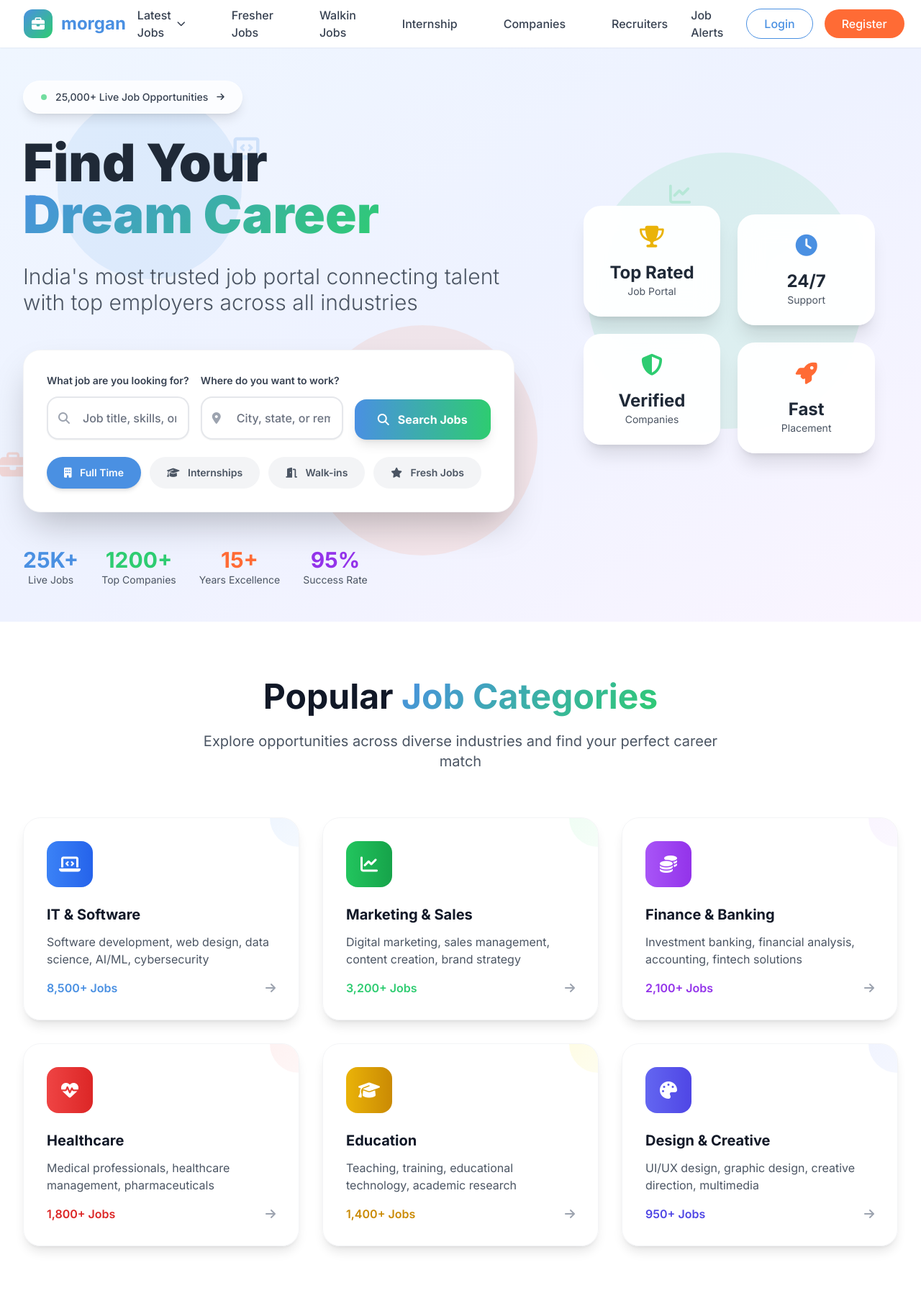
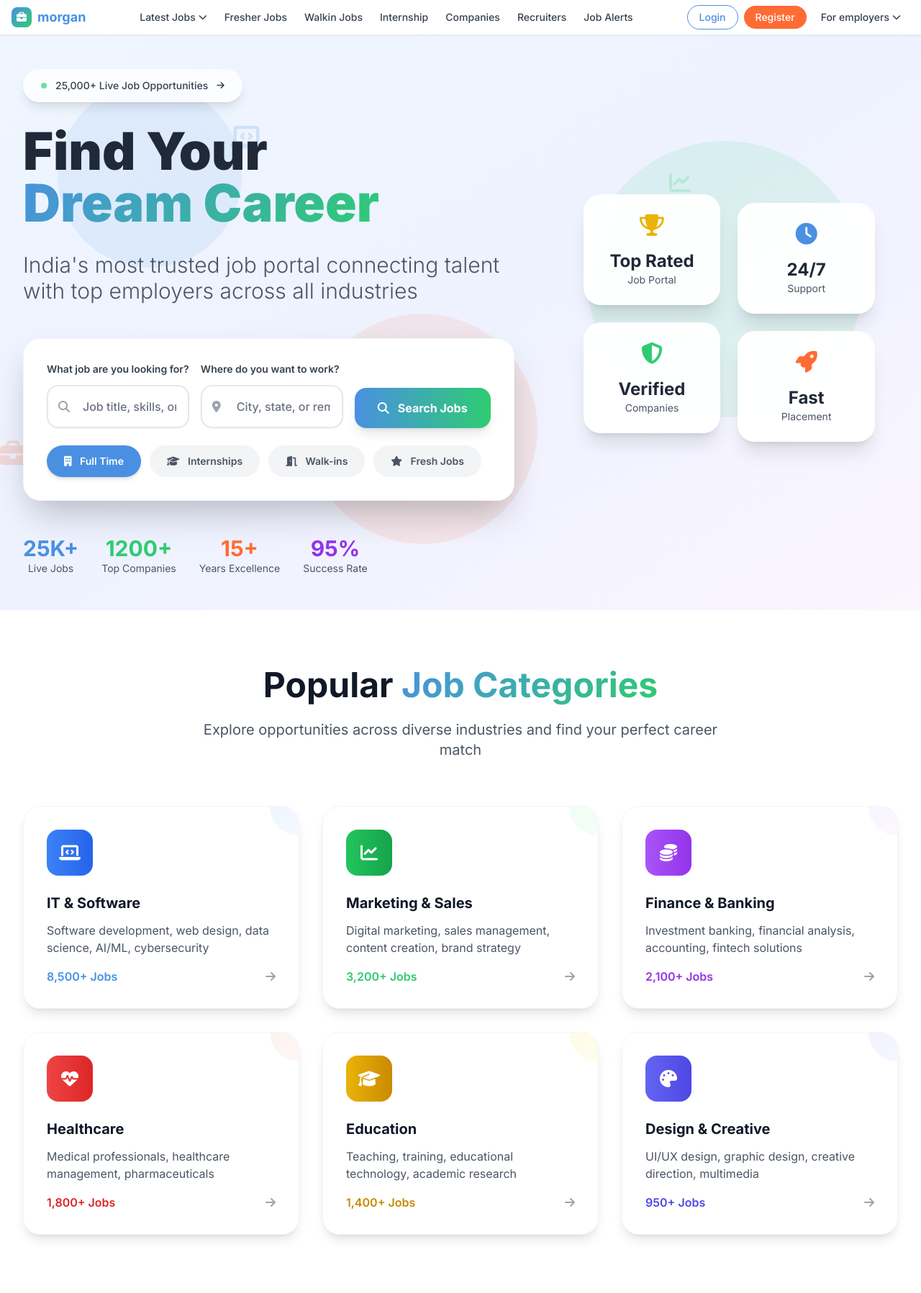
Before and after one commit to ishant721/job-ortal, a Django app: page / in a window 1280 px wide. Shown: the top 1797 px of the page at 72% size. Run offline with Django 5.2, Linux system fonts and the light colour scheme; data that the repository does not hold is empty; parts of the project's set-up code (start-up, migrations or seed data) failed here and were passed over; some libraries are stand-ins or nearby versions.

Commit message:
Assistant checkpoint: Updated navbar to single line compact layout like Naukri
Assistant generated file changes:
- templates/base.html: Update navbar to single line with compact styling like Naukri, Update main content padding for compact navbar

---

User prompt:

keep eveythin in single line and if req keep font small and use 100% spacing like in naukri navbar

Replit-Commit-Author: Assistant
Replit-Commit-Session-Id: 251c2590-c9a6-4555-a1d8-8000164ee57e

```diff
--- a/templates/base.html
+++ b/templates/base.html
@@ -116,50 +116,50 @@
 
 <body class="font-inter bg-white text-gray-900 smooth-scroll">
     <!-- Navigation Header -->
-    <header class="fixed top-0 left-0 right-0 z-50 glass-effect shadow-sm">
-        <div class="max-w-7xl mx-auto px-4 sm:px-6 lg:px-8">
-            <nav class="flex justify-between items-center h-16">
+    <header class="fixed top-0 left-0 right-0 z-50 bg-white border-b border-gray-200 shadow-sm">
+        <div class="w-full px-4">
+            <nav class="flex justify-between items-center h-12">
                 <!-- Brand Logo -->
-                <div class="flex items-center">
-                    <a href="/" class="flex items-center group">
-                        <div class="w-10 h-10 bg-gradient-to-br from-primary to-accent rounded-xl flex items-center justify-center mr-3 group-hover:scale-110 transition-transform duration-300">
-                            <i class="fas fa-briefcase text-white text-lg"></i>
+                <div class="flex items-center flex-shrink-0">
+                    <a href="/" class="flex items-center">
+                        <div class="w-7 h-7 bg-gradient-to-br from-primary to-accent rounded-lg flex items-center justify-center mr-2">
+                            <i class="fas fa-briefcase text-white text-sm"></i>
                         </div>
-                        <span class="text-2xl font-bold text-primary group-hover:text-accent transition-colors duration-300">morgan</span>
+                        <span class="text-lg font-bold text-primary">morgan</span>
                     </a>
                 </div>
 
-                <!-- Desktop Navigation Menu -->
-                <div class="hidden lg:flex items-center space-x-8">
+                <!-- Desktop Navigation Menu - All in one line -->
+                <div class="hidden lg:flex items-center justify-center flex-1 mx-8">
                     <!-- Latest Jobs Dropdown -->
                     <div class="relative group">
-                        <a href="{% url 'jobs:index' %}" class="flex items-center px-4 py-2 text-gray-700 hover:text-primary font-medium transition-colors duration-200">
+                        <a href="{% url 'jobs:index' %}" class="flex items-center px-3 py-2 text-sm text-gray-700 hover:text-primary font-medium transition-colors duration-200 whitespace-nowrap">
                             Latest Jobs
-                            <i class="fas fa-chevron-down ml-2 text-xs transform group-hover:rotate-180 transition-transform duration-200"></i>
+                            <i class="fas fa-chevron-down ml-1 text-xs transform group-hover:rotate-180 transition-transform duration-200"></i>
                         </a>
                         <!-- Dropdown Menu -->
-                        <div class="absolute top-full left-0 mt-2 w-80 bg-white rounded-2xl shadow-xl opacity-0 invisible group-hover:opacity-100 group-hover:visible transition-all duration-300 border border-gray-100">
-                            <div class="p-6 grid grid-cols-2 gap-6">
+                        <div class="absolute top-full left-0 mt-2 w-80 bg-white rounded-lg shadow-xl opacity-0 invisible group-hover:opacity-100 group-hover:visible transition-all duration-300 border border-gray-100">
+                            <div class="p-4 grid grid-cols-2 gap-4">
                                 <div>
-                                    <h3 class="font-semibold text-gray-900 mb-3 text-sm">By Category</h3>
-                                    <ul class="space-y-2">
+                                    <h3 class="font-semibold text-gray-900 mb-2 text-xs">By Category</h3>
+                                    <ul class="space-y-1">
                                         {% load searchtags %}
                                         {% load page_tags %}
                                         {% get_skills as total_skills %}
                                         {% for skill in total_skills|slice:":5" %}
-                                        <li><a href="{{ skill.get_job_url }}" class="text-sm text-gray-600 hover:text-primary hover:bg-blue-50 px-3 py-2 block rounded-lg transition-colors">{{ skill.name|truncatewords:2 }}</a></li>
+                                        <li><a href="{{ skill.get_job_url }}" class="text-xs text-gray-600 hover:text-primary hover:bg-blue-50 px-2 py-1 block rounded transition-colors">{{ skill.name|truncatewords:2 }}</a></li>
                                         {% endfor %}
-                                        <li><a href="{% url 'jobs_by_skill' %}" class="text-sm text-primary hover:text-accent px-3 py-2 block rounded-lg font-medium">View All →</a></li>
+                                        <li><a href="{% url 'jobs_by_skill' %}" class="text-xs text-primary hover:text-accent px-2 py-1 block rounded font-medium">View All →</a></li>
                                     </ul>
                                 </div>
                                 <div>
-                                    <h3 class="font-semibold text-gray-900 mb-3 text-sm">By Location</h3>
-                                    <ul class="space-y-2">
+                                    <h3 class="font-semibold text-gray-900 mb-2 text-xs">By Location</h3>
+                                    <ul class="space-y-1">
                                         {% get_locations as total_locations %}
                                         {% for location in total_locations|slice:":5" %}
-                                        <li><a href="{{ location.get_job_url }}" class="text-sm text-gray-600 hover:text-primary hover:bg-blue-50 px-3 py-2 block rounded-lg transition-colors">{{ location.name }}</a></li>
+                                        <li><a href="{{ location.get_job_url }}" class="text-xs text-gray-600 hover:text-primary hover:bg-blue-50 px-2 py-1 block rounded transition-colors">{{ location.name }}</a></li>
                                         {% endfor %}
-                                        <li><a href="{% url 'jobs_by_location' 'jobs' %}" class="text-sm text-primary hover:text-accent px-3 py-2 block rounded-lg font-medium">View All →</a></li>
+                                        <li><a href="{% url 'jobs_by_location' 'jobs' %}" class="text-xs text-primary hover:text-accent px-2 py-1 block rounded font-medium">View All →</a></li>
                                     </ul>
                                 </div>
                             </div>
@@ -167,41 +167,39 @@
                     </div>
 
                     <!-- Other Navigation Items -->
-                    <a href="{% url 'fresher_jobs_by_skills' 'fresher' %}" class="px-4 py-2 text-gray-700 hover:text-primary font-medium transition-colors duration-200">Fresher Jobs</a>
-                    <a href="{% url 'fresher_jobs_by_skills' 'walkin' %}" class="px-4 py-2 text-gray-700 hover:text-primary font-medium transition-colors duration-200">Walkin Jobs</a>
-                    <a href="{% url 'internship_jobs' %}" class="px-4 py-2 text-gray-700 hover:text-primary font-medium transition-colors duration-200">Internship</a>
-                    <a href="{% url 'companies' %}" class="px-4 py-2 text-gray-700 hover:text-primary font-medium transition-colors duration-200">Companies</a>
-                    <a href="{% url 'recruiters' %}" class="px-4 py-2 text-gray-700 hover:text-primary font-medium transition-colors duration-200">Recruiters</a>
+                    <a href="{% url 'fresher_jobs_by_skills' 'fresher' %}" class="px-3 py-2 text-sm text-gray-700 hover:text-primary font-medium transition-colors duration-200 whitespace-nowrap">Fresher Jobs</a>
+                    <a href="{% url 'fresher_jobs_by_skills' 'walkin' %}" class="px-3 py-2 text-sm text-gray-700 hover:text-primary font-medium transition-colors duration-200 whitespace-nowrap">Walkin Jobs</a>
+                    <a href="{% url 'internship_jobs' %}" class="px-3 py-2 text-sm text-gray-700 hover:text-primary font-medium transition-colors duration-200">Internship</a>
+                    <a href="{% url 'companies' %}" class="px-3 py-2 text-sm text-gray-700 hover:text-primary font-medium transition-colors duration-200">Companies</a>
+                    <a href="{% url 'recruiters' %}" class="px-3 py-2 text-sm text-gray-700 hover:text-primary font-medium transition-colors duration-200">Recruiters</a>
+                    <a href="{% url 'my:alerts_list' %}" class="px-3 py-2 text-sm text-gray-700 hover:text-primary font-medium transition-colors duration-200 whitespace-nowrap">Job Alerts</a>
                 </div>
 
                 <!-- User Actions -->
-                <div class="hidden lg:flex items-center space-x-4">
-                    <a href="{% url 'my:alerts_list' %}" class="px-4 py-2 text-gray-700 hover:text-primary font-medium transition-colors duration-200">
-                        Job Alerts
-                    </a>
+                <div class="hidden lg:flex items-center space-x-2 flex-shrink-0">
                     {% if request.user.is_authenticated %}
-                        <a href="{% url 'my:profile' %}" class="px-4 py-2 text-gray-700 hover:text-primary font-medium transition-colors duration-200">
+                        <a href="{% url 'my:profile' %}" class="px-3 py-2 text-sm text-gray-700 hover:text-primary font-medium transition-colors duration-200">
                             My Profile
                         </a>
-                        <a href="/logout/?next={{ request.path }}" class="px-4 py-2 text-red-600 hover:text-red-700 font-medium transition-colors duration-200">
+                        <a href="/logout/?next={{ request.path }}" class="px-3 py-2 text-sm text-red-600 hover:text-red-700 font-medium transition-colors duration-200">
                             Logout
                         </a>
                     {% else %}
-                        <a href="/login" class="px-6 py-2 text-primary border border-primary rounded-full hover:bg-primary hover:text-white font-medium transition-all duration-200">
+                        <a href="/login" class="px-4 py-1.5 text-sm text-primary border border-primary rounded-full hover:bg-primary hover:text-white font-medium transition-all duration-200">
                             Login
                         </a>
-                        <a href="/register" class="px-6 py-2 bg-secondary text-white rounded-full hover:bg-orange-600 font-medium transition-all duration-200">
+                        <a href="/register" class="px-4 py-1.5 text-sm bg-secondary text-white rounded-full hover:bg-orange-600 font-medium transition-all duration-200">
                             Register
                         </a>
                         <div class="relative group">
-                            <button class="flex items-center px-4 py-2 text-gray-700 hover:text-primary font-medium transition-colors duration-200">
+                            <button class="flex items-center px-3 py-2 text-sm text-gray-700 hover:text-primary font-medium transition-colors duration-200 whitespace-nowrap">
                                 For employers
-                                <i class="fas fa-chevron-down ml-2 text-xs transform group-hover:rotate-180 transition-transform duration-200"></i>
+                                <i class="fas fa-chevron-down ml-1 text-xs transform group-hover:rotate-180 transition-transform duration-200"></i>
                             </button>
-                            <div class="absolute top-full right-0 mt-2 w-48 bg-white rounded-2xl shadow-xl opacity-0 invisible group-hover:opacity-100 group-hover:visible transition-all duration-300 border border-gray-100">
-                                <div class="p-4">
-                                    <a href="{% url 'post_job' %}" class="block px-4 py-3 text-gray-700 hover:text-primary hover:bg-blue-50 rounded-lg transition-colors text-sm font-medium">Post Jobs</a>
-                                    <a href="{% url 'recruiter:new_user' %}" class="block px-4 py-3 text-gray-700 hover:text-primary hover:bg-blue-50 rounded-lg transition-colors text-sm font-medium">Recruiter Registration</a>
+                            <div class="absolute top-full right-0 mt-2 w-44 bg-white rounded-lg shadow-xl opacity-0 invisible group-hover:opacity-100 group-hover:visible transition-all duration-300 border border-gray-100">
+                                <div class="p-2">
+                                    <a href="{% url 'post_job' %}" class="block px-3 py-2 text-sm text-gray-700 hover:text-primary hover:bg-blue-50 rounded transition-colors font-medium">Post Jobs</a>
+                                    <a href="{% url 'recruiter:new_user' %}" class="block px-3 py-2 text-sm text-gray-700 hover:text-primary hover:bg-blue-50 rounded transition-colors font-medium">Recruiter Registration</a>
                                 </div>
                             </div>
                         </div>
@@ -211,8 +209,8 @@
                 <!-- Mobile menu button -->
                 <div class="lg:hidden">
                     <button type="button" class="text-gray-700 hover:text-primary p-2 rounded-lg" onclick="toggleMobileMenu()">
-                        <i class="fas fa-bars w-6 h-6" id="menu-icon"></i>
-                        <i class="fas fa-times w-6 h-6 hidden" id="close-icon"></i>
+                        <i class="fas fa-bars text-lg" id="menu-icon"></i>
+                        <i class="fas fa-times text-lg hidden" id="close-icon"></i>
                     </button>
                 </div>
             </nav>
@@ -246,7 +244,7 @@
     </header>
 
     <!-- Main Content -->
-    <main class="pt-16">
+    <main class="pt-12">
         {% block base %}{% endblock %}
     </main>
 
```
